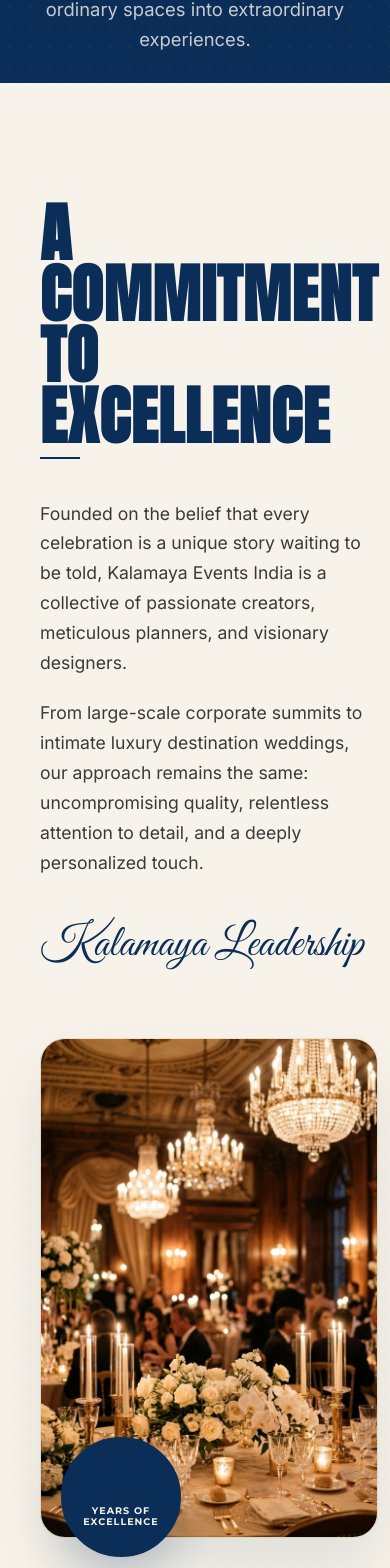
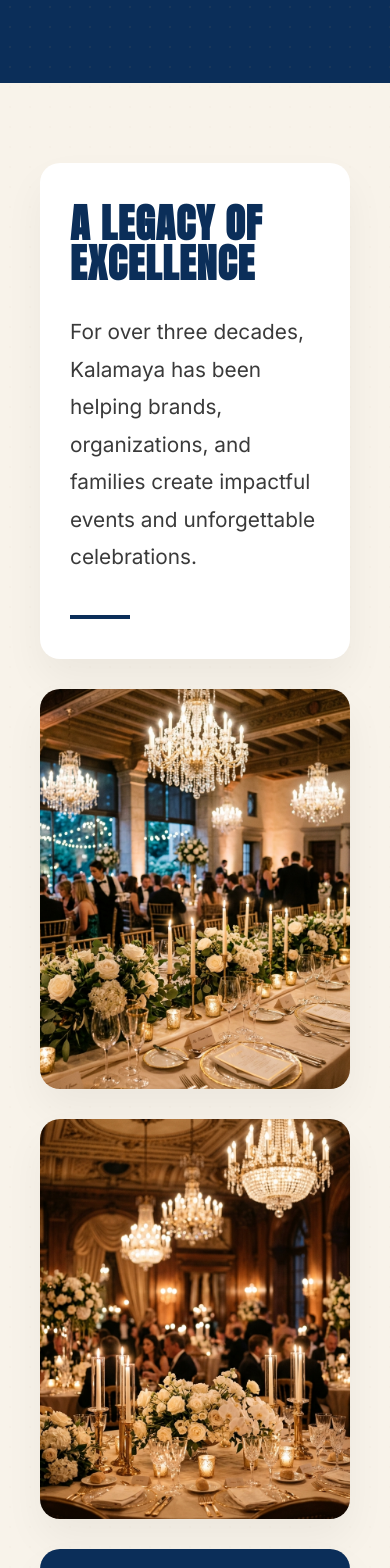
Before and after one commit to rameezwangde/kalamaya-events-new, a React (Vite) app: page /about in a window 390 px wide. Shown: the part 423-1991 px from the top of the page. Built offline with nearby package versions, Linux system fonts and the light colour scheme.

Commit message:
feat: add AboutPage with responsive grid layout and motion animations

```diff
--- a/src/pages/AboutPage.jsx
+++ b/src/pages/AboutPage.jsx
@@ -29,55 +29,51 @@ const AboutPage = () => {
             animate="visible"
             variants={staggerContainer}
           >
-            <motion.h4 variants={fadeUpVariants} className="about-label">OUR LEGACY</motion.h4>
+            <motion.h4 variants={fadeUpVariants} className="about-label text-F8F3EA">ABOUT US</motion.h4>
             <motion.h1 variants={fadeUpVariants} className="about-title">
-              BEYOND EVENTS.<br />
-              <span className="text-gold">WE BUILD MEMORIES.</span>
+              <span>EXPERIENCE.</span><br />
+              <span>CREATIVITY.</span><br />
+              <span>EXECUTION.</span>
             </motion.h1>
-            <motion.p variants={fadeUpVariants} className="about-subtitle">
-              For over a decade, Kalamaya has been at the forefront of luxury event management, transforming ordinary spaces into extraordinary experiences.
-            </motion.p>
           </motion.div>
         </section>
 
-        {/* ABOUT CONTENT */}
-        <section className="about-content-section">
-          <div className="about-container">
+        {/* BLOCKS LAYOUT SECTION */}
+        <section className="about-blocks-section">
+          <div className="about-blocks-container">
             <motion.div
-              className="about-grid"
+              className="about-blocks-grid"
               initial="hidden"
               whileInView="visible"
-              viewport={{ once: true, amount: 0.3 }}
+              viewport={{ once: true, amount: 0.2 }}
               variants={staggerContainer}
             >
-              <div className="about-text-col">
-                <motion.h2 variants={fadeUpVariants} className="section-heading text-blue">
-                  A COMMITMENT TO <br/><span className="text-gold">EXCELLENCE</span>
-                </motion.h2>
-                <motion.div variants={fadeUpVariants} className="title-underline"></motion.div>
+              {/* BLOCK 1: Main Text */}
+              <motion.div variants={fadeUpVariants} className="about-block block-text block-main">
+                <h2 className="block-heading text-blue">A LEGACY OF EXCELLENCE</h2>
+                <p className="block-body">
+                  For over three decades, Kalamaya has been helping brands, organizations, and families create impactful events and unforgettable celebrations.
+                </p>
+                <div className="block-divider"></div>
+              </motion.div>
 
-                <motion.p variants={fadeUpVariants} className="about-body-text mt-4">
-                  Founded on the belief that every celebration is a unique story waiting to be told, Kalamaya Events India is a collective of passionate creators, meticulous planners, and visionary designers.
-                </motion.p>
-                <motion.p variants={fadeUpVariants} className="about-body-text">
-                  From large-scale corporate summits to intimate luxury destination weddings, our approach remains the same: uncompromising quality, relentless attention to detail, and a deeply personalized touch.
-                </motion.p>
+              {/* BLOCK 2: Image Block */}
+              <motion.div variants={fadeUpVariants} className="about-block block-image">
+                <img src="/src/assets/luxury_event_wedding.png" alt="Kalamaya Event" className="block-img" />
+              </motion.div>
 
-                <motion.div variants={fadeUpVariants} className="signature-block mt-4">
-                  <p className="signature-font">Kalamaya Leadership</p>
-                </motion.div>
-              </div>
+              {/* BLOCK 3: Secondary Image / Accent */}
+              <motion.div variants={fadeUpVariants} className="about-block block-image-small">
+                <img src="/src/assets/services_intro.png" alt="Event Setup" className="block-img" />
+              </motion.div>
 
-              <motion.div variants={fadeUpVariants} className="about-image-col">
-                <div className="about-image-wrapper">
-                  {/* Using the generated corporate image as a placeholder for the team/about image */}
-                  <img src="/src/assets/services_intro.png" alt="About Kalamaya" className="about-image" />
-                  <div className="experience-badge-floating">
-                    <span className="years">15+</span>
-                    <span className="label">Years of<br/>Excellence</span>
-                  </div>
-                </div>
+              {/* BLOCK 4: Highlight Text */}
+              <motion.div variants={fadeUpVariants} className="about-block block-text block-highlight">
+                <p className="block-body-large text-F8F3EA">
+                  From corporate conferences to destination weddings, we bring together strategy, creativity, technology, and flawless event management.
+                </p>
               </motion.div>
+
             </motion.div>
           </div>
         </section>
--- a/src/styles/aboutPage.css
+++ b/src/styles/aboutPage.css
@@ -37,7 +37,7 @@
 
 .about-label {
   font-family: 'Montserrat', sans-serif;
-  color: #0B2E59;
+  color: #F8F3EA; /* Changed from navy to off-white to be visible */
   font-size: 1rem;
   letter-spacing: 3px;
   font-weight: 700;
@@ -62,113 +62,116 @@
   margin: 0 auto;
 }
 
-/* CONTENT SECTION */
-.about-content-section {
-  padding: 120px 40px;
+/* BLOCKS LAYOUT */
+.about-blocks-section {
+  padding: 80px 40px;
 }
 
-.about-container {
+.about-blocks-container {
   max-width: 1440px;
   margin: 0 auto;
 }
 
-.about-grid {
+.about-blocks-grid {
   display: grid;
-  grid-template-columns: 1fr 1fr;
-  gap: 80px;
-  align-items: center;
+  grid-template-columns: repeat(12, 1fr);
+  grid-auto-rows: minmax(300px, auto);
+  gap: 30px;
 }
 
-.section-heading {
-  font-family: 'Anton', 'Bebas Neue', sans-serif;
-  font-size: 4rem;
-  line-height: 0.95;
-  letter-spacing: 1px;
+.about-block {
+  border-radius: 20px;
+  overflow: hidden;
+  box-shadow: 0 20px 40px rgba(0,0,0,0.05);
+  display: flex;
+  flex-direction: column;
+  justify-content: center;
 }
 
-.about-body-text {
-  font-family: 'Inter', sans-serif;
-  font-size: 1.1rem;
-  line-height: 1.7;
-  color: #3A3A3A;
-  margin-bottom: 20px;
+/* Specific Block Sizing */
+.block-main {
+  grid-column: span 8;
+  background-color: #fff;
+  padding: 60px;
 }
 
-.mt-4 { margin-top: 40px; }
-
-.about-image-wrapper {
-  position: relative;
-  width: 100%;
-  height: 600px;
-  border-radius: 24px;
-  border: 1px solid rgba(200, 161, 90, 0.2);
+.block-image {
+  grid-column: span 4;
 }
 
-.about-image {
+.block-image-small {
+  grid-column: span 4;
+}
+
+.block-highlight {
+  grid-column: span 8;
+  background-color: #0B2E59;
+  padding: 60px;
+}
+
+/* Block Content Styles */
+.block-img {
   width: 100%;
   height: 100%;
   object-fit: cover;
-  border-radius: 24px;
-  box-shadow: 0 30px 60px rgba(11, 46, 89, 0.1);
+  transition: transform 0.5s ease;
 }
 
-.experience-badge-floating {
-  position: absolute;
-  bottom: -30px;
-  left: -30px;
-  background-color: #0B2E59;
-  border: 2px solid #0B2E59;
-  border-radius: 50%;
-  width: 160px;
-  height: 160px;
-  display: flex;
-  flex-direction: column;
-  align-items: center;
-  justify-content: center;
-  color: #F8F3EA;
-  box-shadow: 0 20px 40px rgba(11, 46, 89, 0.2);
+.about-block:hover .block-img {
+  transform: scale(1.05);
 }
 
-.experience-badge-floating .years {
-  font-family: 'Anton', sans-serif;
-  font-size: 3rem;
-  color: #0B2E59;
+.block-heading {
+  font-family: 'Anton', 'Bebas Neue', sans-serif;
+  font-size: 3.5rem;
   line-height: 1;
+  letter-spacing: 1px;
+  margin-bottom: 30px;
 }
 
-.experience-badge-floating .label {
-  font-family: 'Montserrat', sans-serif;
-  font-size: 0.8rem;
-  font-weight: 700;
-  text-transform: uppercase;
-  letter-spacing: 1px;
-  text-align: center;
-  margin-top: 5px;
+.block-body {
+  font-family: 'Inter', sans-serif;
+  font-size: 1.3rem;
+  line-height: 1.8;
+  color: #3A3A3A;
 }
 
+.block-body-large {
+  font-family: 'Inter', sans-serif;
+  font-size: 1.6rem;
+  line-height: 1.8;
+  font-weight: 300;
+  color: #F8F3EA;
+}
+
+.block-divider {
+  width: 60px;
+  height: 4px;
+  background-color: #0B2E59;
+  margin-top: 40px;
+}
+
+/* Text Colors */
+.text-F8F3EA { color: #F8F3EA; }
+
 /* RESPONSIVE */
-@media (max-width: 992px) {
-  .about-grid {
-    grid-template-columns: 1fr;
-    gap: 60px;
+@media (max-width: 1024px) {
+  .about-blocks-grid {
+    grid-template-columns: repeat(1, 1fr);
   }
-
-  .about-image-wrapper {
-    height: 500px;
+  .block-main, .block-image, .block-image-small, .block-highlight {
+    grid-column: span 1;
   }
-
-  .experience-badge-floating {
-    left: 20px;
-    bottom: -20px;
-    width: 120px;
-    height: 120px;
+  .block-image, .block-image-small {
+    height: 400px;
   }
-
-  .experience-badge-floating .years {
-    font-size: 2rem;
+  .block-heading {
+    font-size: 2.5rem;
   }
-
-  .experience-badge-floating .label {
-    font-size: 0.6rem;
+  .block-body-large {
+    font-size: 1.3rem;
+  }
+  .block-main, .block-highlight {
+    padding: 40px 30px;
   }
 }
```
